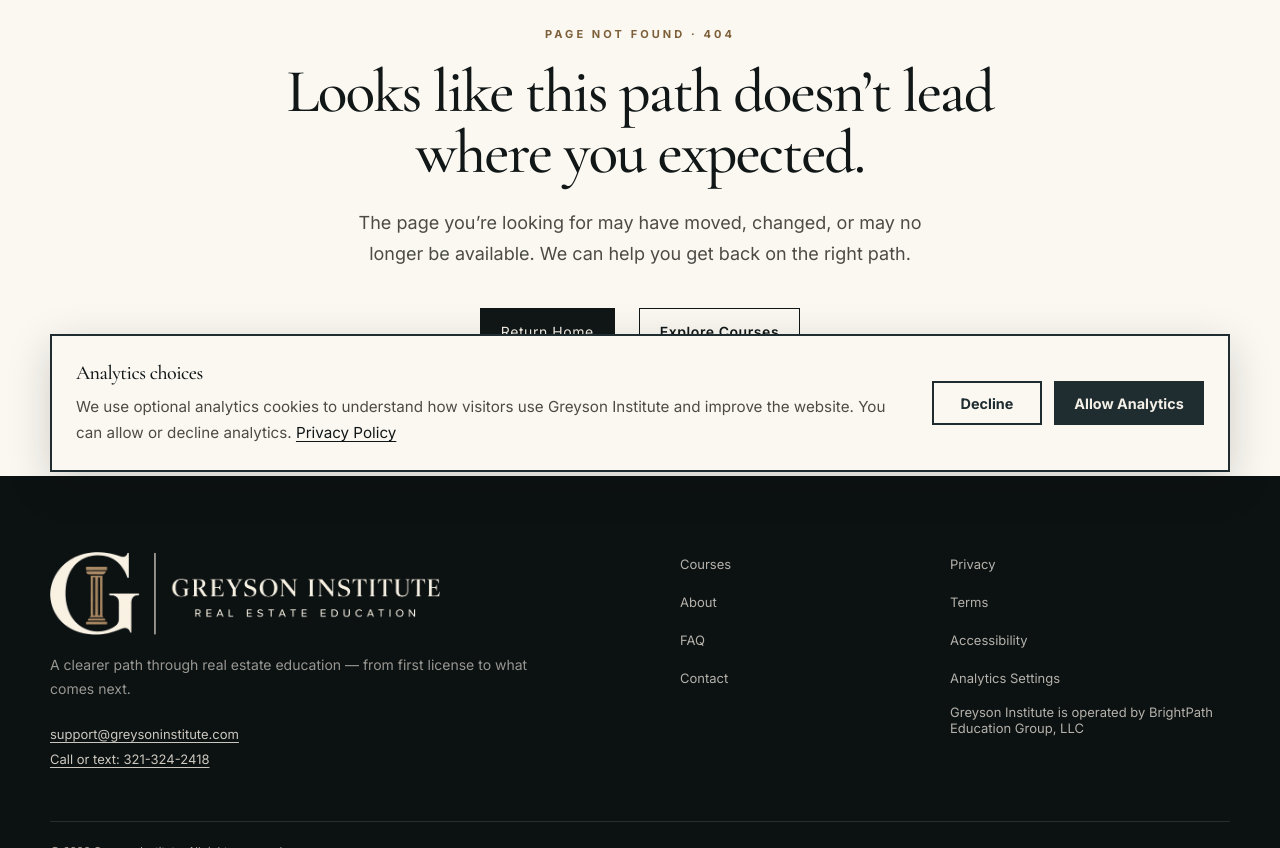
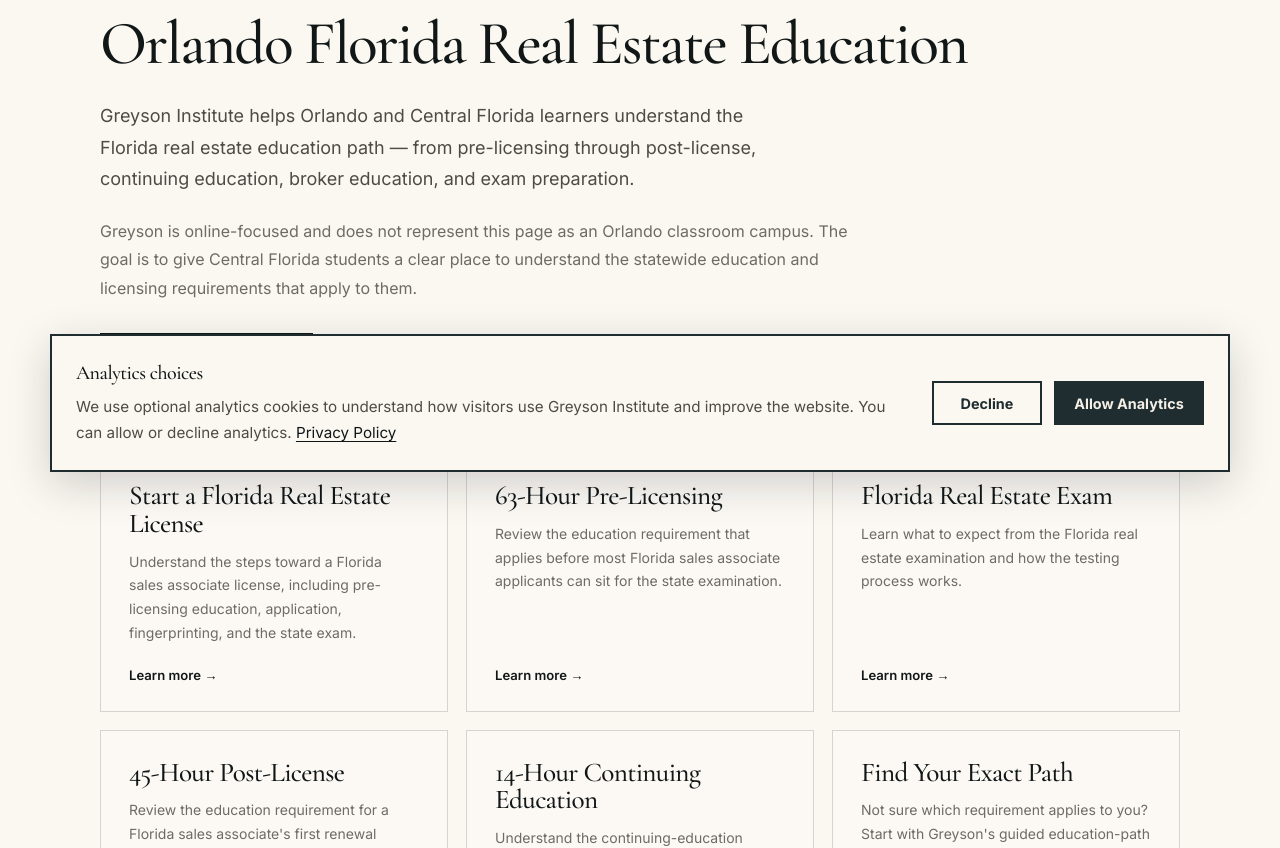
Before and after one commit to BrianLook/Greyson-Institute-Website, a Next.js app: page /orlando-florida-real-estate-education in a window 1280 px wide. Before the commit this address had no page. Shown: the part 304-1152 px from the top of the page. Built offline with nearby package versions, Linux system fonts and the light colour scheme.

Commit message:
Add Orlando Florida real estate education landing page

```diff
--- /dev/null
+++ b/app/orlando-florida-real-estate-education/page.tsx
@@ -0,0 +1,296 @@
+import type { Metadata } from "next";
+import Link from "next/link";
+import { Breadcrumbs } from "@/components/Breadcrumbs";
+
+export const metadata: Metadata = {
+  title: "Orlando Florida Real Estate Education",
+  description:
+    "Explore online Florida real estate education and licensing resources for Orlando and Central Florida, including pre-licensing, post-license, continuing education, and exam preparation.",
+};
+
+const paths = [
+  {
+    title: "Start a Florida Real Estate License",
+    body: "Understand the steps toward a Florida sales associate license, including pre-licensing education, application, fingerprinting, and the state exam.",
+    href: "/how-to-get-a-florida-real-estate-license",
+  },
+  {
+    title: "63-Hour Pre-Licensing",
+    body: "Review the education requirement that applies before most Florida sales associate applicants can sit for the state examination.",
+    href: "/florida-63-hour-real-estate-pre-licensing-course",
+  },
+  {
+    title: "Florida Real Estate Exam",
+    body: "Learn what to expect from the Florida real estate examination and how the testing process works.",
+    href: "/florida-real-estate-exam",
+  },
+  {
+    title: "45-Hour Post-License",
+    body: "Review the education requirement for a Florida sales associate's first renewal period.",
+    href: "/florida-45-hour-post-license-requirements",
+  },
+  {
+    title: "14-Hour Continuing Education",
+    body: "Understand the continuing-education requirement that generally applies after the first renewal period.",
+    href: "/florida-14-hour-real-estate-continuing-education",
+  },
+  {
+    title: "Find Your Exact Path",
+    body: "Not sure which requirement applies to you? Start with Greyson's guided education-path tool.",
+    href: "/find-my-path",
+  },
+];
+
+export default function OrlandoRealEstateEducationPage() {
+  return (
+    <section className="page-hero">
+      <div
+        className="container"
+        style={{
+          maxWidth: "1080px",
+          minWidth: 0,
+        }}
+      >
+        <Breadcrumbs
+          items={[
+            { label: "Home", href: "/" },
+            { label: "Courses", href: "/courses" },
+            {
+              label: "Orlando Florida Real Estate Education",
+              href: "/orlando-florida-real-estate-education",
+              current: true,
+            },
+          ]}
+        />
+
+        <div
+          style={{
+            maxWidth: "880px",
+            marginBottom: "72px",
+          }}
+        >
+          <p className="eyebrow">ORLANDO & CENTRAL FLORIDA</p>
+
+          <h1 style={{ overflowWrap: "anywhere" }}>
+            Orlando Florida Real Estate Education
+          </h1>
+
+          <p className="page-lead">
+            Greyson Institute helps Orlando and Central Florida learners
+            understand the Florida real estate education path — from
+            pre-licensing through post-license, continuing education, broker
+            education, and exam preparation.
+          </p>
+
+          <p
+            style={{
+              color: "#6e6b65",
+              maxWidth: "780px",
+              lineHeight: 1.8,
+              marginTop: "22px",
+            }}
+          >
+            Greyson is online-focused and does not represent this page as an
+            Orlando classroom campus. The goal is to give Central Florida
+            students a clear place to understand the statewide education and
+            licensing requirements that apply to them.
+          </p>
+
+          <div
+            className="button-row"
+            style={{ marginTop: "30px" }}
+          >
+            <Link className="button" href="/courses">
+              Explore Florida Courses
+            </Link>
+
+            <Link className="text-link" href="/find-my-path">
+              Find My Exact Path <span>→</span>
+            </Link>
+          </div>
+        </div>
+
+        <div
+          style={{
+            display: "grid",
+            gridTemplateColumns:
+              "repeat(auto-fit, minmax(min(100%, 320px), 1fr))",
+            gap: "18px",
+            marginBottom: "88px",
+          }}
+        >
+          {paths.map((item) => (
+            <Link
+              key={item.title}
+              href={item.href}
+              className="path-card"
+              style={{
+                minHeight: "230px",
+                padding: "28px",
+                border: "1px solid rgba(17, 23, 23, 0.16)",
+                display: "flex",
+                flexDirection: "column",
+                minWidth: 0,
+              }}
+            >
+              <h2
+                style={{
+                  fontSize: "1.7rem",
+                  marginBottom: "12px",
+                  overflowWrap: "anywhere",
+                }}
+              >
+                {item.title}
+              </h2>
+
+              <p
+                style={{
+                  color: "#6e6b65",
+                  lineHeight: 1.7,
+                  margin: 0,
+                }}
+              >
+                {item.body}
+              </p>
+
+              <span
+                style={{
+                  marginTop: "auto",
+                  paddingTop: "22px",
+                  fontSize: "0.82rem",
+                  fontWeight: 600,
+                }}
+              >
+                Learn more →
+              </span>
+            </Link>
+          ))}
+        </div>
+
+        <div
+          style={{
+            background: "#eee6d9",
+            border: "1px solid rgba(17, 23, 23, 0.14)",
+            padding: "clamp(28px, 5vw, 48px)",
+            marginBottom: "88px",
+          }}
+        >
+          <p className="eyebrow">LOCAL LICENSING CONTEXT</p>
+
+          <h2
+            style={{
+              maxWidth: "760px",
+              overflowWrap: "anywhere",
+            }}
+          >
+            Florida licensing rules are statewide — even when you are studying
+            from Orlando.
+          </h2>
+
+          <p
+            style={{
+              color: "#4d4b46",
+              maxWidth: "820px",
+              lineHeight: 1.8,
+            }}
+          >
+            Florida real estate education and license requirements are set at
+            the state level. For sales associates, the standard licensing path
+            includes required pre-licensing education, an application and
+            background check, and the state examination. Florida's Division of
+            Real Estate is located in Orlando, and approved examination
+            candidates schedule testing through the state's exam vendor.
+          </p>
+
+          <div
+            style={{
+              display: "flex",
+              flexWrap: "wrap",
+              gap: "14px",
+              marginTop: "24px",
+            }}
+          >
+            <a
+              className="text-link"
+              href="https://www2.myfloridalicense.com/real-estate-commission/licensure-information/"
+              target="_blank"
+              rel="noopener noreferrer"
+            >
+              Florida DBPR Licensure Information <span>↗</span>
+            </a>
+
+            <a
+              className="text-link"
+              href="https://www2.myfloridalicense.com/examination-information/"
+              target="_blank"
+              rel="noopener noreferrer"
+            >
+              Florida Examination Information <span>↗</span>
+            </a>
+          </div>
+        </div>
+
+        <div
+          style={{
+            maxWidth: "860px",
+            marginBottom: "88px",
+          }}
+        >
+          <p className="eyebrow">ONLINE STUDY FOR CENTRAL FLORIDA</p>
+
+          <h2 style={{ overflowWrap: "anywhere" }}>
+            Built for students who want a clear Florida path without needing an
+            Orlando classroom.
+          </h2>
+
+          <p
+            style={{
+              color: "#4d4b46",
+              lineHeight: 1.8,
+            }}
+          >
+            Orlando-area students can use Greyson Institute to understand which
+            Florida real estate education requirement applies to their current
+            stage, compare the major license pathways, and move directly to the
+            most relevant course or licensing guide.
+          </p>
+
+          <p
+            style={{
+              color: "#4d4b46",
+              lineHeight: 1.8,
+            }}
+          >
+            Course availability and enrollment options may depend on the
+            specific program and its current approval status. Review the
+            individual course page for the most current information before
+            enrolling.
+          </p>
+        </div>
+
+        <div
+          className="centered-callout"
+          style={{
+            marginBottom: "32px",
+          }}
+        >
+          <p className="eyebrow">GREYSON INSTITUTE</p>
+
+          <h2 style={{ overflowWrap: "anywhere" }}>
+            Find the Florida real estate education path that fits your next
+            step.
+          </h2>
+
+          <p style={{ color: "#4d4b46" }}>
+            Start with licensing, post-license, continuing education, broker
+            education, reactivation, or exam preparation.
+          </p>
+
+          <Link className="button" href="/courses">
+            Explore Courses
+          </Link>
+        </div>
+      </div>
+    </section>
+  );
+}
```
